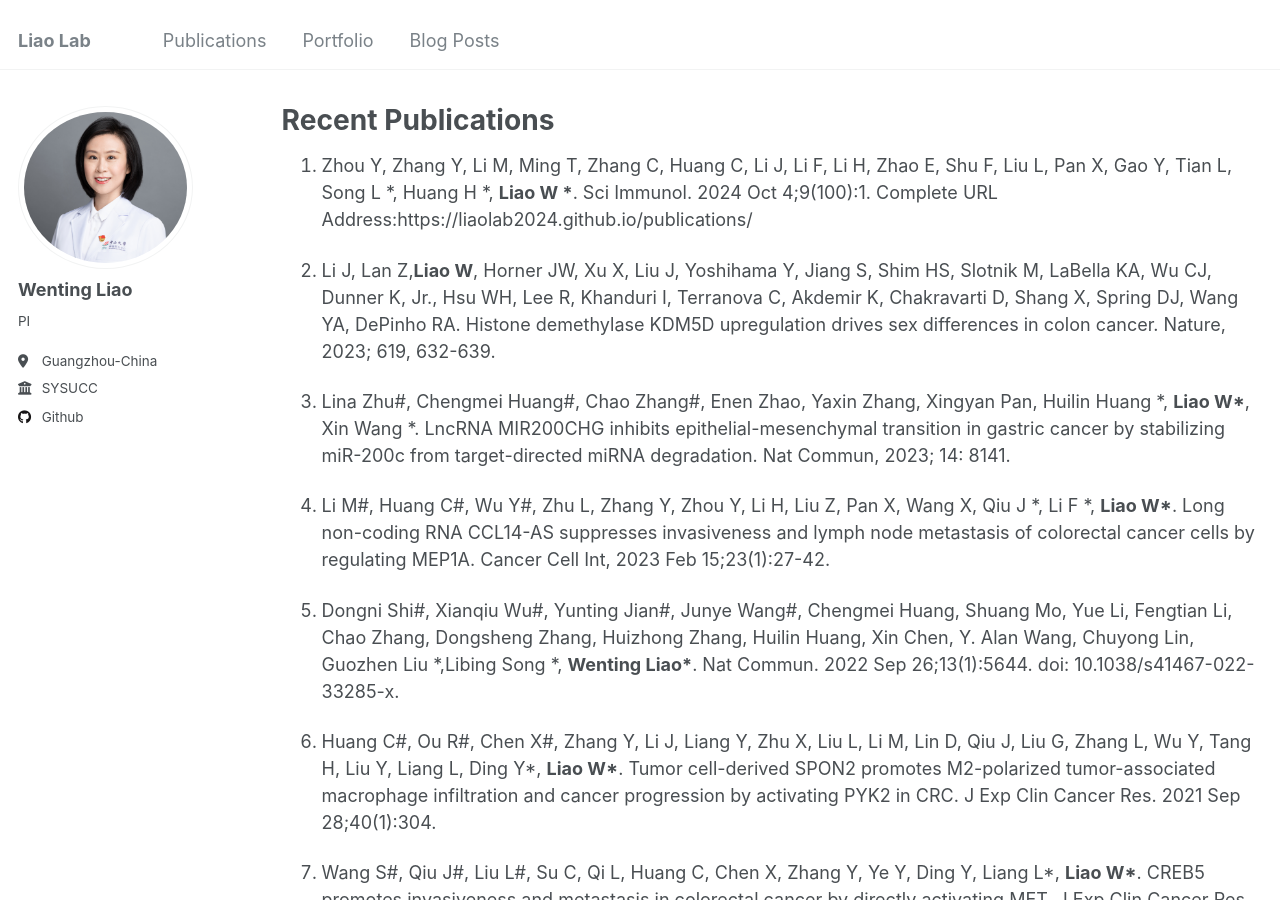
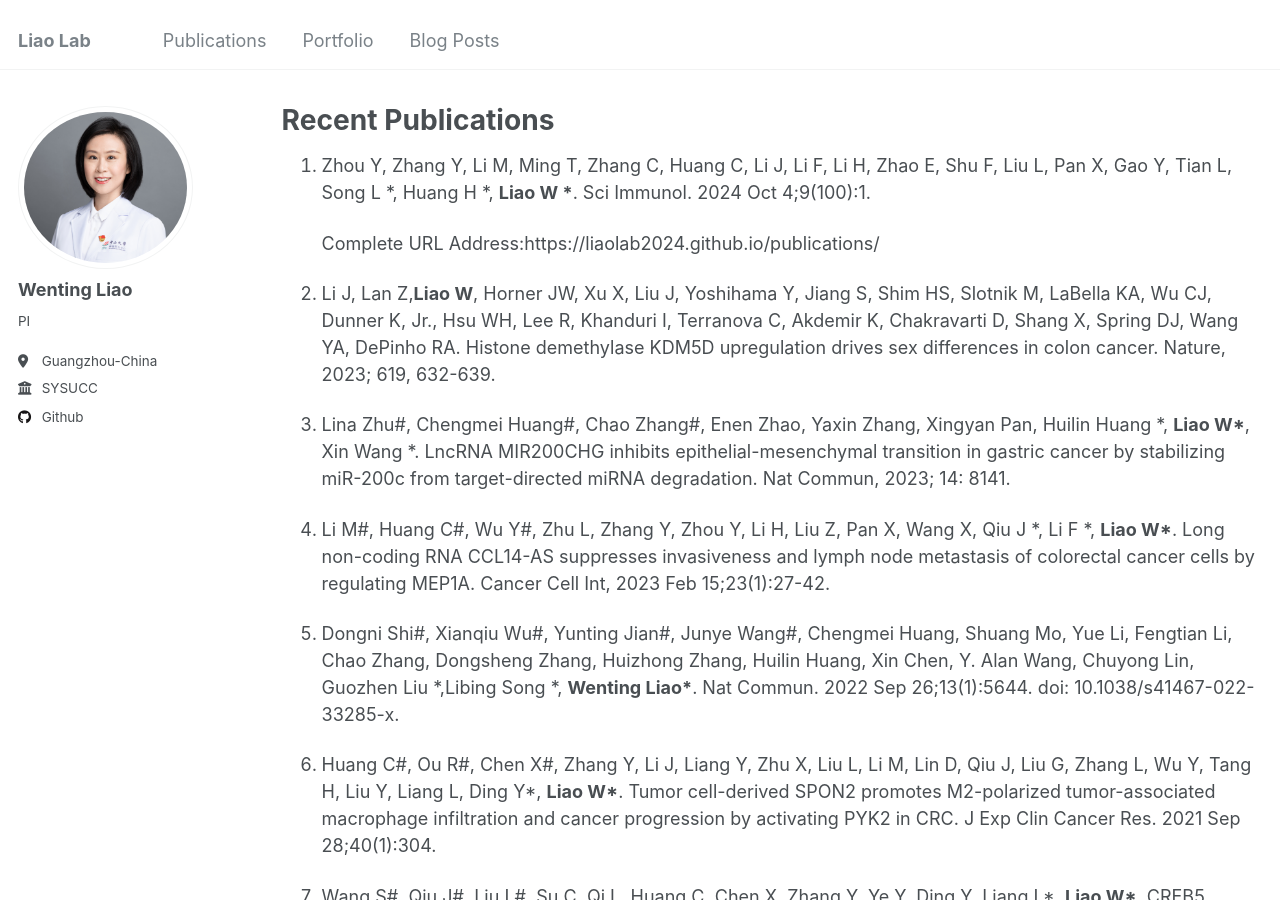
Before and after one commit to ImmunoTransLab/ImmunoTransLab, a Jekyll site: the page built from _pages/publications.md, in a window 1280 px wide and 900 px high. Built offline with Jekyll 4.4.1, drawn with Linux system fonts in a browser that asks for light colours; part of the change alters nothing that is shown.

```diff
--- a/_pages/publications.md
+++ b/_pages/publications.md
@@ -8,28 +8,30 @@ author_profile: true
 
 
 1. Zhou Y, Zhang Y, Li M, Ming T, Zhang C, Huang C, Li J, Li F, Li H, Zhao E, Shu F, Liu L, Pan X, Gao Y, Tian L, Song L *, Huang H *, __Liao W *__. Sci Immunol. 2024 Oct 4;9(100):1.
+
    Complete URL Address:https://liaolab2024.github.io/publications/
 
-2. Li J, Lan Z,<strong>Liao W</strong>, Horner JW, Xu X, Liu J, Yoshihama Y, Jiang S, Shim HS, Slotnik M, LaBella KA, Wu CJ, Dunner K, Jr., Hsu WH, Lee R, Khanduri I, Terranova C, Akdemir K, Chakravarti D, Shang X, Spring DJ, Wang YA, DePinho RA. Histone demethylase KDM5D upregulation drives sex differences in colon cancer. Nature, 2023; 619, 632-639.
+
+3. Li J, Lan Z,<strong>Liao W</strong>, Horner JW, Xu X, Liu J, Yoshihama Y, Jiang S, Shim HS, Slotnik M, LaBella KA, Wu CJ, Dunner K, Jr., Hsu WH, Lee R, Khanduri I, Terranova C, Akdemir K, Chakravarti D, Shang X, Spring DJ, Wang YA, DePinho RA. Histone demethylase KDM5D upregulation drives sex differences in colon cancer. Nature, 2023; 619, 632-639.
 
 
-3. Lina Zhu#, Chengmei Huang#, Chao Zhang#, Enen Zhao, Yaxin Zhang, Xingyan Pan, Huilin Huang *, __Liao W*__, Xin Wang *. LncRNA MIR200CHG inhibits epithelial-mesenchymal transition in gastric cancer by stabilizing miR-200c from target-directed miRNA degradation. Nat Commun, 2023; 14: 8141.
+4. Lina Zhu#, Chengmei Huang#, Chao Zhang#, Enen Zhao, Yaxin Zhang, Xingyan Pan, Huilin Huang *, __Liao W*__, Xin Wang *. LncRNA MIR200CHG inhibits epithelial-mesenchymal transition in gastric cancer by stabilizing miR-200c from target-directed miRNA degradation. Nat Commun, 2023; 14: 8141.
 
 
-4. Li M#, Huang C#, Wu Y#, Zhu L, Zhang Y, Zhou Y, Li H, Liu Z, Pan X, Wang X, Qiu J *, Li F *, <strong>Liao W*</strong>. Long non-coding RNA CCL14-AS suppresses invasiveness and lymph node metastasis of colorectal cancer cells by regulating MEP1A. Cancer Cell Int, 2023 Feb 15;23(1):27-42.
+5. Li M#, Huang C#, Wu Y#, Zhu L, Zhang Y, Zhou Y, Li H, Liu Z, Pan X, Wang X, Qiu J *, Li F *, <strong>Liao W*</strong>. Long non-coding RNA CCL14-AS suppresses invasiveness and lymph node metastasis of colorectal cancer cells by regulating MEP1A. Cancer Cell Int, 2023 Feb 15;23(1):27-42.
 
 
 
-5. Dongni Shi#, Xianqiu Wu#, Yunting Jian#, Junye Wang#, Chengmei Huang, Shuang Mo, Yue Li, Fengtian Li, Chao Zhang, Dongsheng Zhang, Huizhong Zhang, Huilin Huang, Xin Chen, Y. Alan Wang, Chuyong Lin, Guozhen Liu *,Libing Song *, <strong>Wenting Liao*</strong>. Nat Commun. 2022 Sep 26;13(1):5644. doi: 10.1038/s41467-022-33285-x.
+6. Dongni Shi#, Xianqiu Wu#, Yunting Jian#, Junye Wang#, Chengmei Huang, Shuang Mo, Yue Li, Fengtian Li, Chao Zhang, Dongsheng Zhang, Huizhong Zhang, Huilin Huang, Xin Chen, Y. Alan Wang, Chuyong Lin, Guozhen Liu *,Libing Song *, <strong>Wenting Liao*</strong>. Nat Commun. 2022 Sep 26;13(1):5644. doi: 10.1038/s41467-022-33285-x.
 
 
-6. Huang C#, Ou R#, Chen X#, Zhang Y, Li J, Liang Y, Zhu X, Liu L, Li M, Lin D, Qiu J, Liu G, Zhang L, Wu Y, Tang H, Liu Y, Liang L, Ding Y*, <strong>Liao W*</strong>. Tumor cell-derived SPON2 promotes M2-polarized tumor-associated macrophage infiltration and cancer progression by activating PYK2 in CRC. J Exp Clin Cancer Res. 2021 Sep 28;40(1):304.
+7. Huang C#, Ou R#, Chen X#, Zhang Y, Li J, Liang Y, Zhu X, Liu L, Li M, Lin D, Qiu J, Liu G, Zhang L, Wu Y, Tang H, Liu Y, Liang L, Ding Y*, <strong>Liao W*</strong>. Tumor cell-derived SPON2 promotes M2-polarized tumor-associated macrophage infiltration and cancer progression by activating PYK2 in CRC. J Exp Clin Cancer Res. 2021 Sep 28;40(1):304.
 
 
-7. Wang S#, Qiu J#, Liu L#, Su C, Qi L, Huang C, Chen X, Zhang Y, Ye Y, Ding Y, Liang L*, <strong>Liao W*</strong>. CREB5 promotes invasiveness and metastasis in colorectal cancer by directly activating MET. J Exp Clin Cancer Res. 2020 Aug 25;39(1):168.
+8. Wang S#, Qiu J#, Liu L#, Su C, Qi L, Huang C, Chen X, Zhang Y, Ye Y, Ding Y, Liang L*, <strong>Liao W*</strong>. CREB5 promotes invasiveness and metastasis in colorectal cancer by directly activating MET. J Exp Clin Cancer Res. 2020 Aug 25;39(1):168.
 
 
-8. Zhu X#, Wang F#, Wu X, Li Z, Wang Z, Ren X, Zhou Y, Song F, Liang Y, Zeng Z, Liao W, Ding Y  *,__Liao W *__,Liang L  *. FBX8 promotes metastatic dormancy of colorectal cancer in liver. Cell Death Dis. 2020 Aug 14;11(8):622.
+9. Zhu X#, Wang F#, Wu X, Li Z, Wang Z, Ren X, Zhou Y, Song F, Liang Y, Zeng Z, Liao W, Ding Y  *,__Liao W *__,Liang L  *. FBX8 promotes metastatic dormancy of colorectal cancer in liver. Cell Death Dis. 2020 Aug 14;11(8):622.
 
 
-9. <strong>Liao W</strong>, Overman MJ, Boutin AT, Shang X, Zhao D, Dey P, Li J, Wang G, Lan Z, Li J, Tang M, Jiang S, Ma X, Chen P, Katkhuda R, Korphaisarn K, Chakravarti D, Chang A, Spring DJ, Chang Q, Zhang J, Maru DM, Maeda DY, Zebala JA, Kopetz S, Wang YA *, DePinho RA *. KRAS-IRF2 axis drives immune suppression and immune therapy resistance in colorectal cancer. Cancer Cell, 2019 Apr 15;35(4):559-572.
+10. <strong>Liao W</strong>, Overman MJ, Boutin AT, Shang X, Zhao D, Dey P, Li J, Wang G, Lan Z, Li J, Tang M, Jiang S, Ma X, Chen P, Katkhuda R, Korphaisarn K, Chakravarti D, Chang A, Spring DJ, Chang Q, Zhang J, Maru DM, Maeda DY, Zebala JA, Kopetz S, Wang YA *, DePinho RA *. KRAS-IRF2 axis drives immune suppression and immune therapy resistance in colorectal cancer. Cancer Cell, 2019 Apr 15;35(4):559-572.
```
